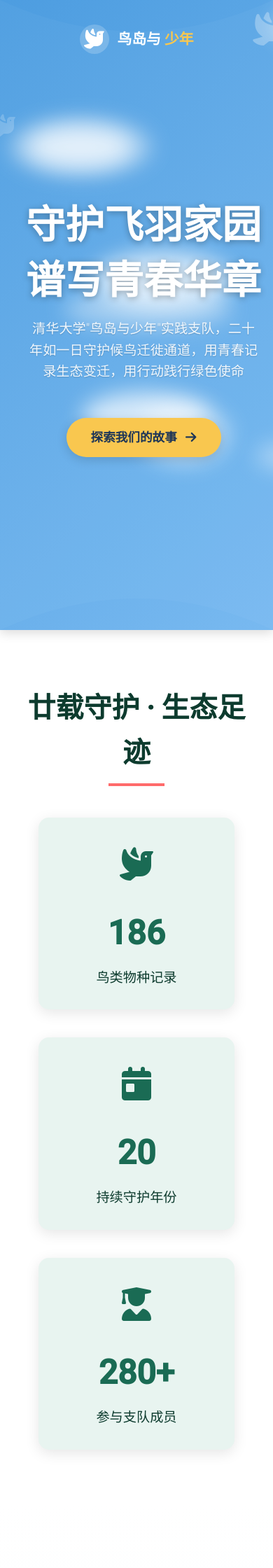
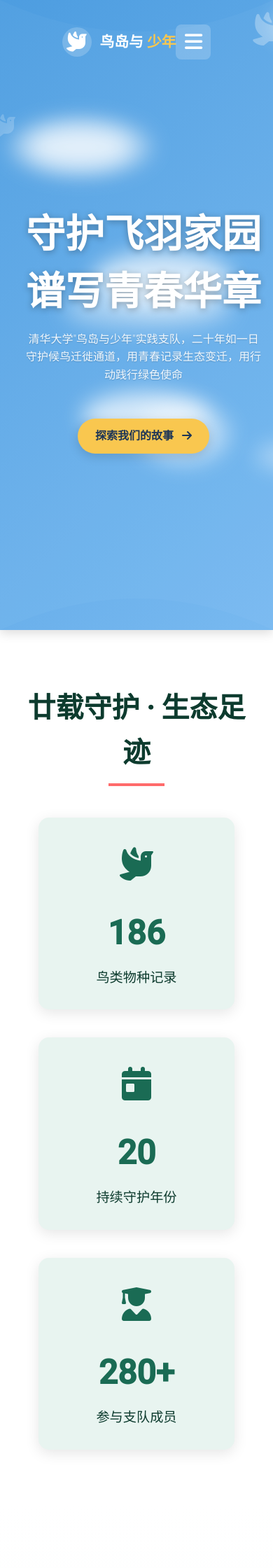
Before and after one commit to zf-li23/tsinghua_birdisland.github.io, a Jekyll site: the page built from index.html, in a window 390 px wide. Shown: the top 2240 px of the page at 70% size. Built offline with Jekyll 4.4.1, drawn with Linux system fonts in a browser that asks for light colours.

Commit message:
Update header_home.html

```diff
--- a/_includes/header_home.html
+++ b/_includes/header_home.html
@@ -1,14 +1,11 @@
 <!DOCTYPE html>
 <html lang="zh-CN">
-
 <head>
     <meta charset="UTF-8">
     <meta name="viewport" content="width=device-width, initial-scale=1.0">
     <title>鸟岛与少年 - 响应式首页页眉+主视觉</title>
     <link rel="stylesheet" href="https://cdnjs.cloudflare.com/ajax/libs/font-awesome/6.4.0/css/all.min.css">
-    <link
-        href="https://fonts.googleapis.com/css2?family=Noto+Serif+SC:wght@400;700&family=Roboto:wght@300;400;500&display=swap"
-        rel="stylesheet">
+    <link href="https://fonts.googleapis.com/css2?family=Noto+Serif+SC:wght@400;700&family=Roboto:wght@300;400;500&display=swap" rel="stylesheet">
     <style>
         :root {
             --sky-blue: #4d9de0;
@@ -74,26 +71,9 @@
             filter: blur(15px);
         }
 
-        .cloud-1 {
-            width: 150px;
-            height: 60px;
-            top: 20%;
-            left: 10%;
-        }
-
-        .cloud-2 {
-            width: 200px;
-            height: 80px;
-            top: 40%;
-            right: 15%;
-        }
-
-        .cloud-3 {
-            width: 180px;
-            height: 70px;
-            bottom: 30%;
-            left: 30%;
-        }
+        .cloud-1 { width: 150px; height: 60px; top: 20%; left: 10%; }
+        .cloud-2 { width: 200px; height: 80px; top: 40%; right: 15%; }
+        .cloud-3 { width: 180px; height: 70px; bottom: 30%; left: 30%; }
 
         .navbar {
             display: flex;
@@ -166,7 +146,6 @@
 
         .nav-links li {
             display: flex;
-            position: relative;
         }
 
         .nav-links a {
@@ -203,191 +182,6 @@
             font-weight: 500;
             text-align: center;
             white-space: nowrap;
-        }
-
-        /* 改进的下拉菜单系统 */
-        .dropdown {
-            position: relative;
-            display: inline-block;
-        }
-
-        .dropdown-toggle {
-            display: flex;
-            align-items: center;
-            gap: 6px;
-            position: relative;
-            cursor: pointer;
-        }
-
-        .dropdown-menu {
-            display: none;
-            position: absolute;
-            top: 100%;
-            left: 50%;
-            transform: translateX(-50%);
-            min-width: 180px;
-            background: rgba(255, 255, 255, 0.98);
-            box-shadow: 0 8px 24px rgba(0, 0, 0, 0.15);
-            border-radius: 12px;
-            padding: 10px 0;
-            z-index: 1000;
-            border: 1.5px solid var(--sky-blue-light);
-            animation: fadeIn 0.3s ease-out;
-        }
-
-        .dropdown-menu a {
-            display: flex;
-            align-items: center;
-            gap: 10px;
-            padding: 12px 22px;
-            color: var(--text-dark);
-            text-decoration: none;
-            font-size: 0.95rem;
-            transition: all 0.2s;
-            font-weight: 500;
-        }
-
-        .dropdown-menu a:hover {
-            background: var(--sky-blue-light);
-            color: white;
-        }
-
-        .dropdown-menu a i {
-            width: 20px;
-            text-align: center;
-            color: var(--sky-blue);
-        }
-
-        .dropdown-menu a:hover i {
-            color: white;
-        }
-
-        .dropdown:hover .dropdown-menu,
-        .dropdown:focus-within .dropdown-menu {
-            display: block;
-        }
-
-        /* PC端专用下拉菜单 */
-        @media (min-width: 901px) {
-            .nav-pc-dropdown {
-                position: relative;
-            }
-        }
-
-        /* 移动端隐藏PC下拉菜单 */
-        @media (max-width: 900px) {
-            .dropdown-menu {
-                position: static;
-                transform: none;
-                width: 100%;
-                margin-top: 5px;
-                background: rgba(255, 255, 255, 0.1);
-                border: none;
-                box-shadow: none;
-            }
-
-            .dropdown-menu a {
-                color: white;
-                padding: 10px 15px;
-            }
-
-            .dropdown-menu a i {
-                color: var(--sun-yellow);
-            }
-        }
-
-        /* 移动端菜单与导航 */
-        @media (max-width: 900px) {
-            .navbar {
-                flex-wrap: wrap;
-                padding: 15px 5%;
-            }
-
-            .logo {
-                order: 1;
-                margin-right: auto;
-            }
-
-            .logo-text {
-                flex-direction: row;
-                gap: 5px;
-            }
-
-            .mobile-menu-btn {
-                display: flex;
-                order: 2;
-            }
-
-            .nav-links {
-                display: none;
-                order: 3;
-                width: 100%;
-                flex-direction: column;
-                margin-top: 20px;
-                background: rgba(0, 0, 0, 0.2);
-                border-radius: 12px;
-                padding: 15px;
-                gap: 10px;
-            }
-
-            .nav-links.active {
-                display: flex;
-                animation: slideDown 0.4s ease;
-            }
-
-            .nav-links li {
-                width: 100%;
-            }
-
-            .nav-links a {
-                flex-direction: row;
-                justify-content: center;
-                min-width: auto;
-                padding: 15px;
-                border-radius: 8px;
-                text-align: center;
-            }
-
-            .nav-links a i {
-                margin-bottom: 0;
-                margin-right: 15px;
-                font-size: 1.6rem;
-                flex-shrink: 0;
-                width: 30px;
-                text-align: center;
-            }
-
-            .nav-label {
-                font-size: 1.1rem;
-                width: 80px;
-                text-align: left;
-            }
-        }
-
-        @media (max-width: 480px) {
-            .hero-title {
-                font-size: clamp(1.4rem, 6vw, 1.6rem);
-                word-break: keep-all;
-                line-height: 1.4;
-            }
-
-            .hero p {
-                font-size: 1rem;
-            }
-
-            .cta-button {
-                padding: 12px 25px;
-                font-size: 1rem;
-            }
-
-            .logo-text {
-                font-size: 1.3rem;
-            }
-
-            .logo-icon {
-                width: 42px;
-                height: 42px;
-            }
         }
 
         /* 主视觉区域 */
@@ -521,27 +315,130 @@
             background: rgba(255, 255, 255, 0.3);
         }
 
+        /* 响应式设计 */
+        @media (max-width: 900px) {
+            /* 移动端导航布局 */
+            .navbar {
+                flex-wrap: wrap;
+                padding: 15px 5%;
+            }
+
+            .logo {
+                order: 1;
+                margin-right: auto;
+            }
+
+            .logo-text {
+                flex-direction: row;
+                gap: 5px;
+            }
+
+            .mobile-menu-btn {
+                display: flex;
+                order: 2;
+            }
+
+            .nav-links {
+                display: none;
+                order: 3;
+                width: 100%;
+                flex-direction: column;
+                margin-top: 20px;
+                background: rgba(0, 0, 0, 0.2);
+                border-radius: 12px;
+                padding: 15px;
+                gap: 10px;
+            }
+
+            .nav-links.active {
+                display: flex;
+                animation: slideDown 0.4s ease;
+            }
+
+            .nav-links li {
+                width: 100%;
+            }
+
+            .nav-links a {
+                flex-direction: row;
+                justify-content: center;
+                min-width: auto;
+                padding: 15px;
+                border-radius: 8px;
+                text-align: center;
+            }
+
+            .nav-links a i {
+                margin-bottom: 0;
+                margin-right: 15px;
+                font-size: 1.6rem;
+                flex-shrink: 0;
+                width: 30px;
+                text-align: center;
+            }
+
+            .nav-label {
+                font-size: 1.1rem;
+                width: 80px;
+                text-align: left;
+            }
+
+            /* 主视觉区域调整 */
+            .hero {
+                padding: 50px 5% 70px;
+            }
+
+            .hero-title {
+                font-size: 2rem;
+                flex-direction: column;
+                gap: 15px;
+            }
+
+            .hero-title span {
+                width: fit-content;
+                margin: 0 auto;
+            }
+
+            .hero p {
+                font-size: 1.1rem;
+            }
+        }
+
+        @media (max-width: 480px) {
+            .hero-title {
+                font-size: clamp(1.4rem, 6vw, 1.6rem);
+                word-break: keep-all;
+                line-height: 1.4;
+            }
+
+            .hero p {
+                font-size: 1rem;
+            }
+
+            .cta-button {
+                padding: 12px 25px;
+                font-size: 1rem;
+            }
+
+            .logo-text {
+                font-size: 1.3rem;
+            }
+
+            .logo-icon {
+                width: 42px;
+                height: 42px;
+            }
+        }
+
         /* 动画效果 */
         @keyframes slideDown {
             from {
                 opacity: 0;
                 transform: translateY(-20px);
             }
-
             to {
                 opacity: 1;
                 transform: translateY(0);
-            }
-        }
-
-        @keyframes fadeIn {
-            from {
-                opacity: 0;
-                transform: translate(-50%, 10px);
-            }
-            to {
-                opacity: 1;
-                transform: translate(-50%, 0);
             }
         }
 
@@ -549,19 +446,15 @@
             0% {
                 transform: translateX(100px) translateY(0);
             }
-
             25% {
                 transform: translateX(50px) translateY(-20px);
             }
-
             50% {
                 transform: translateX(0) translateY(0);
             }
-
             75% {
                 transform: translateX(-50px) translateY(20px);
             }
-
             100% {
                 transform: translateX(-100px) translateY(0);
             }
@@ -571,26 +464,21 @@
             0% {
                 transform: translateX(-100px) translateY(0);
             }
-
             25% {
                 transform: translateX(-50px) translateY(20px);
             }
-
             50% {
                 transform: translateX(0) translateY(0);
             }
-
             75% {
                 transform: translateX(50px) translateY(-20px);
             }
-
             100% {
                 transform: translateX(100px) translateY(0);
             }
         }
     </style>
 </head>
-
 <body>
     <header class="header">
         <div class="clouds">
@@ -626,64 +514,30 @@
                         <span class="nav-label">首页</span>
                     </a>
                 </li>
-
-                <!-- 支队传承下拉菜单 -->
-                <li class="nav-pc-dropdown dropdown">
-                    <a href="{{ '/about/' | relative_url }}" class="dropdown-toggle">
+                <li>
+                    <a href="{{ '/about/' | relative_url }}">
                         <i class="fas fa-users"></i>
                         <span class="nav-label">支队传承</span>
-                        <i class="fas fa-chevron-down" style="font-size: 0.8em; margin-left: 5px;"></i>
                     </a>
-                    <div class="dropdown-menu">
-                        <a href="{{ '/about/mission/' | relative_url }}"><i class="fas fa-star"></i>我们的使命</a>
-                        <a href="{{ '/about/timeline/' | relative_url }}"><i class="fas fa-history"></i>时间轴</a>
-                        <a href="{{ '/about/members/' | relative_url }}"><i class="fas fa-user-friends"></i>成员星群</a>
-                        <a href="{{ '/about/handbook/' | relative_url }}"><i class="fas fa-book"></i>工作手册</a>
-                    </div>
                 </li>
-
-                <!-- 物种图鉴下拉菜单 -->
-                <li class="nav-pc-dropdown dropdown">
-                    <a href="{{ '/species/' | relative_url }}" class="dropdown-toggle">
+                <li>
+                    <a href="{{ '/species/' | relative_url }}">
                         <i class="fas fa-feather-alt"></i>
                         <span class="nav-label">物种图鉴</span>
-                        <i class="fas fa-chevron-down" style="font-size: 0.8em; margin-left: 5px;"></i>
                     </a>
-                    <div class="dropdown-menu">
-                        <a href="{{ '/species/birds/' | relative_url }}"><i class="fas fa-dove"></i>鸟类图鉴</a>
-                        <a href="{{ '/species/plants/' | relative_url }}"><i class="fas fa-leaf"></i>植物图鉴</a>
-                        <a href="{{ '/species/insects/' | relative_url }}"><i class="fas fa-bug"></i>昆虫图鉴</a>
-                    </div>
                 </li>
-
-                <!-- 调研成果下拉菜单 -->
-                <li class="nav-pc-dropdown dropdown">
-                    <a href="{{ '/reports/' | relative_url }}" class="dropdown-toggle">
+                <li>
+                    <a href="{{ '/reports/' | relative_url }}">
                         <i class="fas fa-file-alt"></i>
                         <span class="nav-label">调研成果</span>
-                        <i class="fas fa-chevron-down" style="font-size: 0.8em; margin-left: 5px;"></i>
                     </a>
-                    <div class="dropdown-menu">
-                        <a href="{{ '/reports/biodiversity/' | relative_url }}"><i class="fas fa-seedling"></i>多样性调研</a>
-                        <a href="{{ '/reports/ecology/' | relative_url }}"><i class="fas fa-tree"></i>生态课题</a>
-                        <a href="{{ '/reports/humanities/' | relative_url }}"><i class="fas fa-landmark"></i>人文调研</a>
-                    </div>
                 </li>
-
-                <!-- 行程纪实下拉菜单 -->
-                <li class="nav-pc-dropdown dropdown">
-                    <a href="{{ '/records/' | relative_url }}" class="dropdown-toggle">
+                <li>
+                    <a href="{{ '/records/' | relative_url }}">
                         <i class="fas fa-camera"></i>
                         <span class="nav-label">行程纪实</span>
-                        <i class="fas fa-chevron-down" style="font-size: 0.8em; margin-left: 5px;"></i>
                     </a>
-                    <div class="dropdown-menu">
-                        <a href="{{ '/records/photos/' | relative_url }}"><i class="fas fa-images"></i>摄影集</a>
-                        <a href="{{ '/records/documentary/' | relative_url }}"><i class="fas fa-video"></i>纪录片</a>
-                        <a href="{{ '/records/creative/' | relative_url }}"><i class="fas fa-palette"></i>文创周边</a>
-                    </div>
                 </li>
-
                 <li>
                     <a href="{{ '/contact/' | relative_url }}">
                         <i class="fas fa-envelope"></i>
@@ -718,7 +572,7 @@
         const navLinks = document.querySelector('.nav-links');
 
         if (mobileMenuBtn) {
-            mobileMenuBtn.addEventListener('click', function () {
+            mobileMenuBtn.addEventListener('click', function() {
                 navLinks.classList.toggle('active');
                 const icon = this.querySelector('i');
                 icon.classList.toggle('fa-bars');
@@ -739,7 +593,7 @@
         });
 
         // 窗口大小变化时调整菜单
-        window.addEventListener('resize', function () {
+        window.addEventListener('resize', function() {
             if (window.innerWidth >= 900) {
                 navLinks.classList.remove('active');
                 if (mobileMenuBtn) {
```
Also changed, not shown: other parts of _includes/header_home.html (+2 -29 lines).
